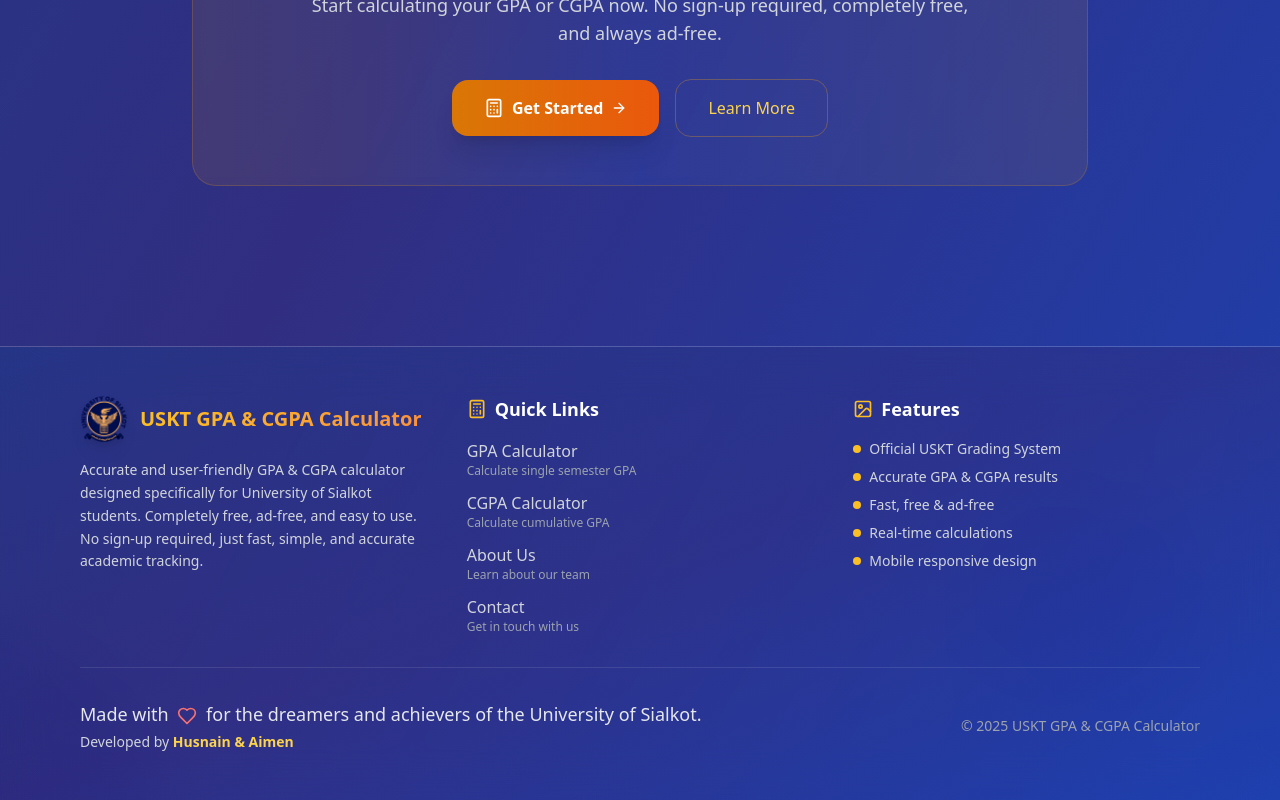
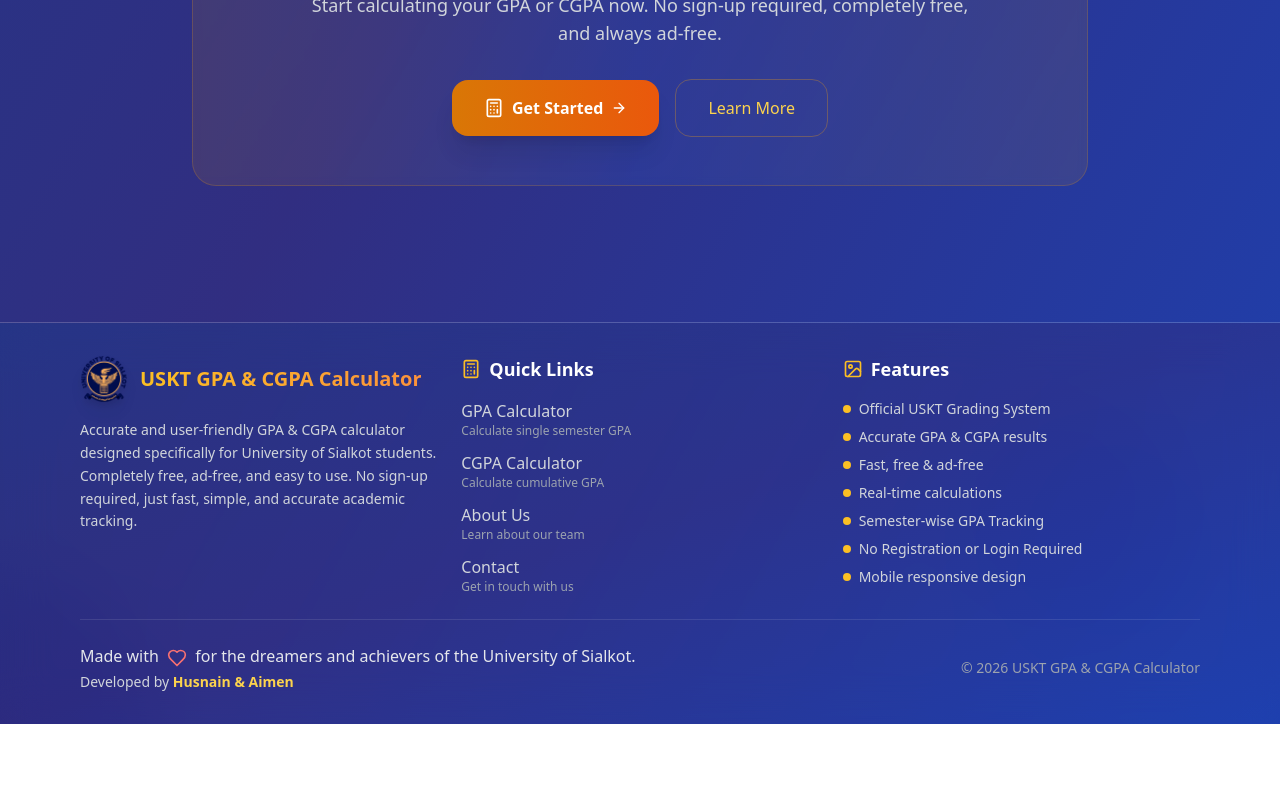
Before and after one commit to husnain381a/uskt-gpa-cgpa-calculator, a Next.js app: page / in a window 1280 px wide. Shown: the part 1587-2387 px from the top of the page. After the commit the page ends 2311 px from the top, so only its background shows below. Built offline with nearby package versions, Linux system fonts and the light colour scheme.

Commit message:
fix: footer content spacing

```diff
--- a/src/components/Footer.jsx
+++ b/src/components/Footer.jsx
@@ -12,9 +12,9 @@
 
 const Footer = () => {
   return (
-    <footer className="bg-gradient-to-br from-blue-900/50 via-indigo-900/50 to-blue-800/50 backdrop-blur-xl border-t border-white/20 mt-16">
-      <div className="mx-auto px-6 sm:px-10 md:px-16 lg:px-20 py-12 max-w-screen-xl">
-        <div className="grid grid-cols-1 md:grid-cols-2 lg:grid-cols-3 gap-10 mb-8">
+    <footer className="bg-gradient-to-br from-blue-900/50 via-indigo-900/50 to-blue-800/50 backdrop-blur-xl border-t border-white/20 mt-10">
+      <div className="mx-auto px-6 sm:px-10 md:px-16 lg:px-20 py-8 max-w-screen-xl">
+        <div className="grid grid-cols-1 md:grid-cols-2 lg:grid-cols-3 gap-6 mb-6">
           <div>
             <div className="flex items-center gap-3 mb-4">
               <img
@@ -82,16 +82,25 @@
               </li>
               <li className="flex items-center gap-2 text-gray-300">
                 <div className="w-2 h-2 bg-amber-400 rounded-full"></div>
+                Semester-wise GPA Tracking
+              </li>
+              <li className="flex items-center gap-2 text-gray-300">
+                <div className="w-2 h-2 bg-amber-400 rounded-full"></div>
+                No Registration or Login Required
+              </li>
+
+              <li className="flex items-center gap-2 text-gray-300">
+                <div className="w-2 h-2 bg-amber-400 rounded-full"></div>
                 Mobile responsive design
               </li>
             </ul>
           </div>
         </div>
 
-        <div className="border-t border-white/10 pt-8">
+        <div className="border-t border-white/10 pt-6">
           <div className="flex flex-col md:flex-row justify-between items-center gap-4">
             <div className="text-center md:text-left">
-              <p className="text-gray-200 text-lg mb-1">
+              <p className="text-gray-200 text-m mb-1">
                 Made with <Heart className="w-5 h-5 text-red-400 inline mx-1" />{' '}
                 for the dreamers and achievers of the University of Sialkot.
               </p>
@@ -116,7 +125,7 @@
             </div>
 
             <div className="flex items-center gap-4 text-sm text-gray-400">
-              <span>© 2025 USKT GPA & CGPA Calculator</span>
+              <span>© 2026 USKT GPA & CGPA Calculator</span>
             </div>
           </div>
         </div>
```
